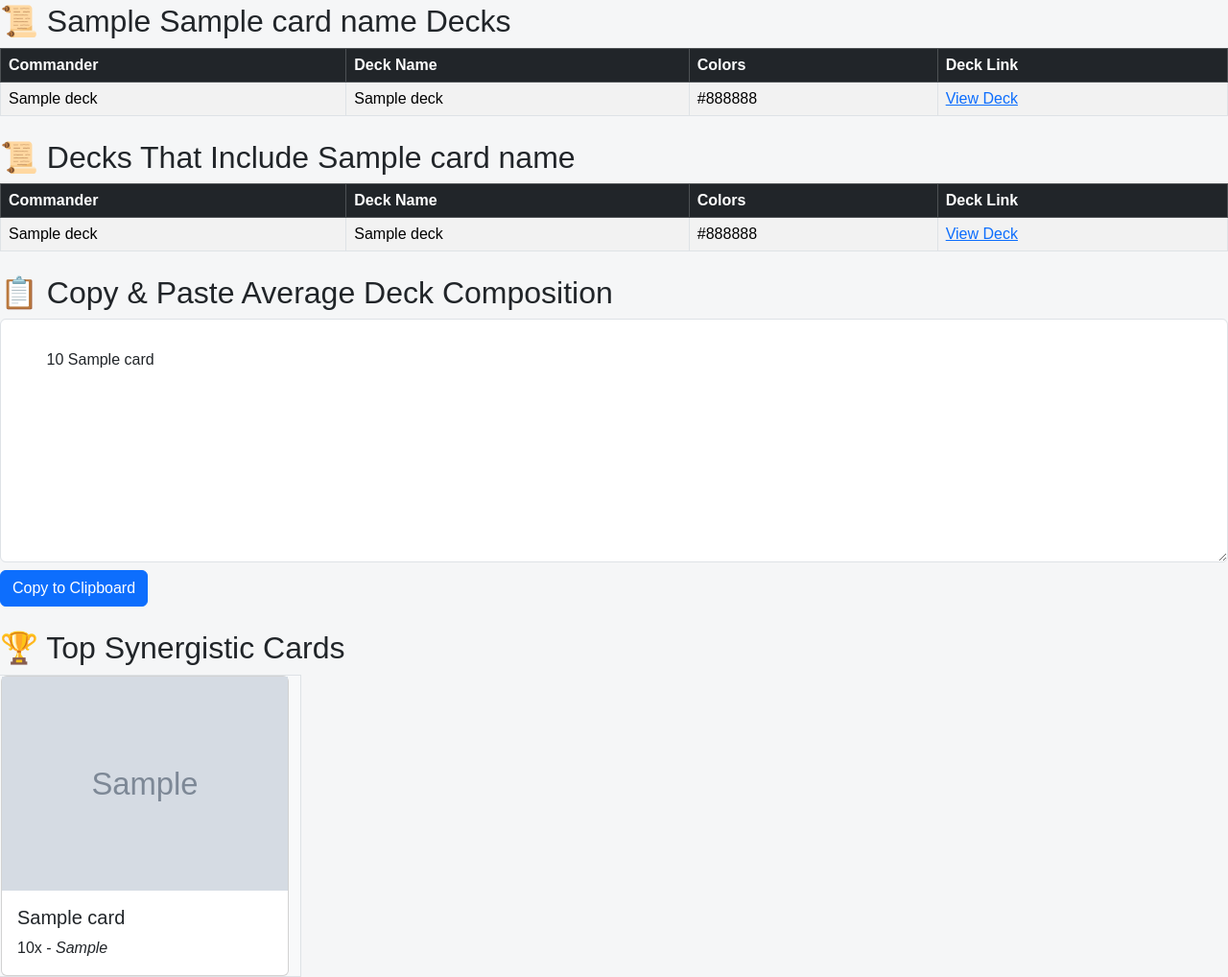
After one commit to Shalkith/mana_matrix_web, a Python web app: template templates/card.html in a window 1280 px wide. The commit adds this page. Shown: the part 566-1584 px from the top of the page at 96% size. Run offline with Jinja, Linux system fonts and the light colour scheme; the template is opened without the code that fills it: most values are stand-ins (such as "Sample title", 1, 10 or a date in 2020); grey boxes marked "Sample" are stand-in pictures.

Commit message:
adding card details pages

```diff
--- a/static/css/mana-matrix.css
+++ b/static/css/mana-matrix.css
@@ -254,3 +254,15 @@ body {
   body {
     padding-top: 56px;
 }
+
+.custom-container {
+  width: 100%;
+  padding: 0 15px; /* Default padding for small screens */
+}
+
+@media (min-width: 992px) { /* Applies only on desktops */
+  .custom-container {
+      max-width: 1200px;
+      margin: 0 auto;
+  }
+}
--- /dev/null
+++ b/templates/avg_deck.html
@@ -0,0 +1,24 @@
+
+        <!-- Average Deck Composition - Copyable Text Box -->
+        <h2 class="mt-4">📋 Copy & Paste Average Deck Composition</h2>
+        <div class="mb-3">
+            <textarea id="averageDeckText" class="form-control" rows="10" readonly>
+        {% for card in avg_deck %}{% if card[1] == card_name %}
+        Commander
+        {{ card[2] | int }} {{ card[1] }}
+        Deck
+        {% endif %}{% endfor %}{% for card in avg_deck %}{% if card[1] == card_name %}{% else %}
+        {{ card[2] | int }} {{ card[1] }}{% endif %}{% endfor %}
+            </textarea>
+            <button class="btn btn-primary mt-2" onclick="copyAverageDeck()">Copy to Clipboard</button>
+        </div>
+
+        <script>
+            function copyAverageDeck() {
+                var copyText = document.getElementById("averageDeckText");
+                copyText.select();
+                copyText.setSelectionRange(0, 99999); // For mobile devices
+                document.execCommand("copy");
+                alert("Deck list copied to clipboard!");
+            }
+        </script>
--- /dev/null
+++ b/templates/card.html
@@ -0,0 +1,24 @@
+<!--
+add bootstrap
+-->
+
+{% include 'header.html' %}
+
+<!DOCTYPE html>
+<html lang="en">
+<head>
+    <meta charset="UTF-8">
+    <meta name="viewport" content="width=device-width, initial-scale=1.0">
+
+</head>
+
+<body >
+
+    {% include 'commanders_using_this.html' %}
+    {% include 'this_cards_decks.html' %}
+    {% include 'decks_that_use_this_card.html' %}
+    {% include 'avg_deck.html' %}
+    {% include 'top_cards_used_by_this.html' %}
+
+</body>
+</html>
--- a/templates/commanders.html
+++ b/templates/commanders.html
@@ -12,7 +12,7 @@ add bootstrap
 
 </head>
 
-<body >
+<body  >
     <div class="container">
         <h1>{{format}} Commanders</h1>
         <div class="row">
--- /dev/null
+++ b/templates/commanders_using_this.html
@@ -0,0 +1,25 @@
+
+<div class="container">
+    <h1 class="mt-4">{{ card_name }} Analysis</h1>
+
+    <!-- Top Commanders Using This Card -->
+    <h2 class="mt-4">🔥 Top Commanders Using {{ card_name }}</h2>
+
+    <div class="row">
+        {% for commander in top_commanders_for_this %}
+        <div class="col-auto col-md-4 col-lg-3 bg-light border">
+            <div class="card">
+
+
+                <img loading="lazy" src="{{ commander[2] }}" alt="{{ commander[0] }}">
+
+                <div class="card-body">
+                    <h5 class="card-title">{{ commander[0] }}</h5>
+                    <p class="card-text">{{ commander[1] }} Decks</p>
+                    <a href="/card/{{ commander[3] }}" class="btn btn-primary">Details</a>
+                </div>
+            </div>
+        </div>
+        {% endfor %}
+    </div>
+</div>
--- /dev/null
+++ b/templates/decks_that_use_this_card.html
@@ -0,0 +1,24 @@
+        <!-- Decks that Use This Card - Data Table -->
+        <h2 class="mt-4">📜 Decks That Include {{ card_name }}</h2>
+        <div class="table-container">
+            <table class="table table-striped table-bordered">
+                <thead class="table-dark">
+                    <tr>
+                        <th>Commander</th>
+                        <th>Deck Name</th>
+                        <th>Colors</th>
+                        <th>Deck Link</th>
+                    </tr>
+                </thead>
+                <tbody>
+                    {% for deck in used_in_decks %}
+                    <tr>
+                        <td>{{ deck.commander_name }}</td>
+                        <td>{{ deck.deck_name }}</td>
+                        <td>{{ deck.colors }}</td>
+                        <td><a href="{{ deck.publicurl }}" target="_blank">View Deck</a></td>
+                    </tr>
+                    {% endfor %}
+                </tbody>
+            </table>
+        </div>
--- /dev/null
+++ b/templates/this_cards_decks.html
@@ -0,0 +1,24 @@
+    <!-- This Cards Decks - Data Table -->
+    <h2 class="mt-4">📜 Sample {{ card_name }} Decks</h2>
+    <div class="table-container">
+        <table class="table table-striped table-bordered">
+            <thead class="table-dark">
+                <tr>
+                    <th>Commander</th>
+                    <th>Deck Name</th>
+                    <th>Colors</th>
+                    <th>Deck Link</th>
+                </tr>
+            </thead>
+            <tbody>
+                {% for deck in this_card_decks %}
+                <tr>
+                    <td>{{ deck.commander_name }}</td>
+                    <td>{{ deck.deck_name }}</td>
+                    <td>{{ deck.colors }}</td>
+                    <td><a href="{{ deck.publicurl }}" target="_blank">View Deck</a></td>
+                </tr>
+                {% endfor %}
+            </tbody>
+        </table>
+    </div>
--- /dev/null
+++ b/templates/top_cards_used_by_this.html
@@ -0,0 +1,16 @@
+
+        <!-- Top Cards Used with This Commander -->
+        <h2 class="mt-4">🏆 Top Synergistic Cards</h2>
+        <div class="row">
+            {% for card in top_cards %}
+            <div class="col-auto col-md-4 col-lg-3 bg-light border">
+                <div class="card">
+                    <img loading="lazy" src="{{ card.image_url }}" alt="{{ card.card_name }}">
+                    <div class="card-body">
+                        <h5 class="card-title">{{ card }}</h5>
+                        <p class="card-text">{{ card.quantity }}x - <em>{{ card.type_line }}</em></p>
+                    </div>
+                </div>
+            </div>
+            {% endfor %}
+        </div>
```
Also changed, not shown: app.py (+6 -1 lines), scripts/mariadb_runner.py (+114 -0 lines).
